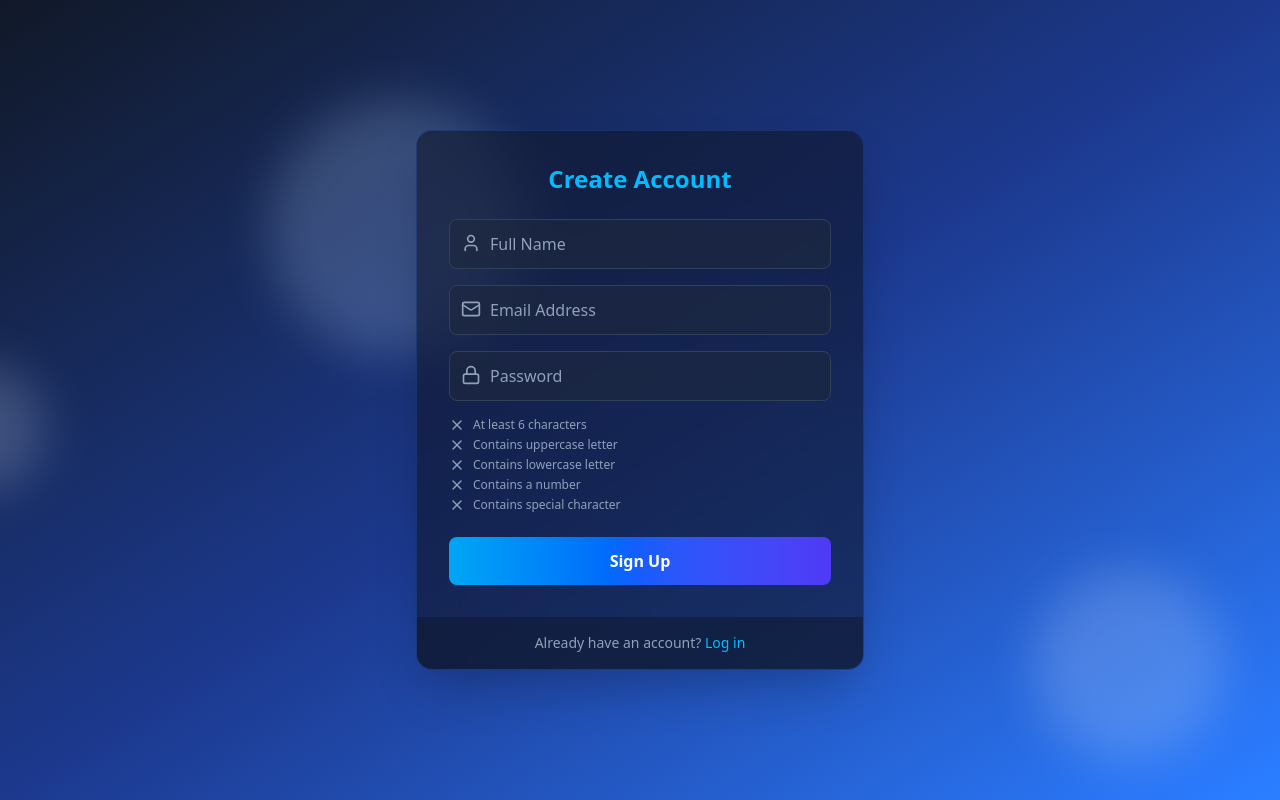
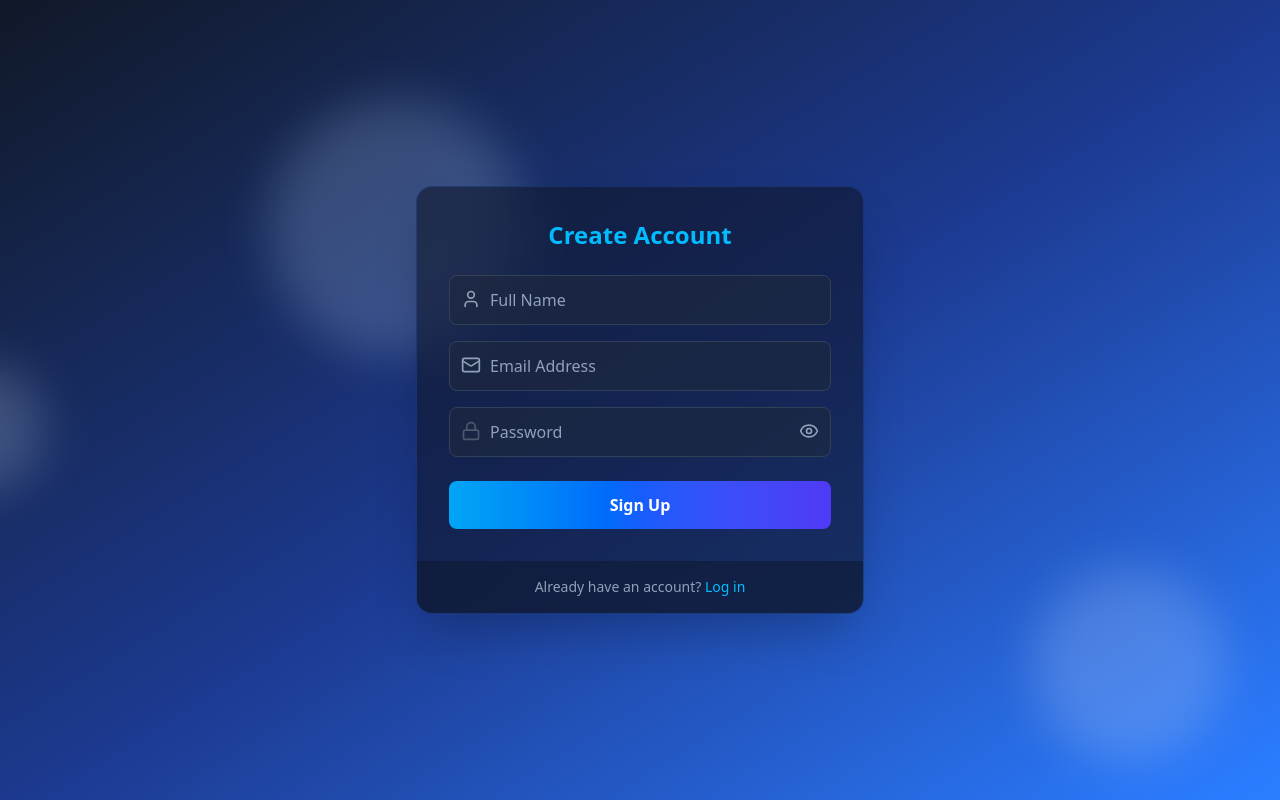
Before and after one commit to theshanGeeth123/MERN-auth-system, a React app in the folder frontend/: page /signup in a window 1280 px wide. Built offline with nearby package versions, Linux system fonts and the light colour scheme; the HTML template or start-up script is replaced by a standard one.

Commit message:
Fixed the SignUp page password section

```diff
--- a/frontend/src/Pages/SignUp/PasswordSection.jsx
+++ b/frontend/src/Pages/SignUp/PasswordSection.jsx
@@ -1,14 +1,16 @@
+import { Eye, EyeOff } from "lucide-react";
+import { useState } from "react";
 
 const PasswordSection = ({ password, setPassword }) => {
 
-
+    const [showPassword, setShowPassword] = useState(false);
 
     return (
-        <>
+        <div className="relative">
             <input
-                type="password"
+                type={showPassword ? "text" : "password"}
                 placeholder="Password"
-                className="w-full pl-10 pr-4 py-3 rounded-lg
+                className="w-full pl-10 pr-12 py-3 rounded-lg
                             bg-slate-800/60 border border-slate-700
                             text-white placeholder-slate-400
                             focus:outline-none focus:ring-2 focus:ring-sky-500 focus:border-sky-500
@@ -16,11 +18,22 @@ const PasswordSection = ({ password, setPassword }) => {
                 onChange={(e) => {
                     setPassword(e.target.value);
                 }}
-
                 value={password}
             />
-        </>
-    )
-}
 
-export default PasswordSection
+            <button
+                type="button"
+                onClick={() => setShowPassword(!showPassword)}
+                className="absolute right-3 top-3.5 text-slate-400 hover:text-sky-400 transition"
+            >
+                {showPassword ? (
+                    <EyeOff className="w-5 h-5" />
+                ) : (
+                    <Eye className="w-5 h-5" />
+                )}
+            </button>
+        </div>
+    );
+};
+
+export default PasswordSection;
--- a/frontend/src/Pages/SignUp/PasswordStatus.jsx
+++ b/frontend/src/Pages/SignUp/PasswordStatus.jsx
@@ -30,9 +30,13 @@ const PasswordStatus = ({ checks, password, score }) => {
 
 
     return (
+
+        <>
+
+        {password.length > 0 && (
         <div className="mt-4">
 
-            {password.length > 0 && (
+
                 <>
                     <div className="flex justify-between text-xs text-slate-400 mb-1">
                         <span>Password strength</span>
@@ -47,7 +51,7 @@ const PasswordStatus = ({ checks, password, score }) => {
                     </div>
                 </>
 
-            )}
+
 
             <ul className="text-xs space-y-1">
                 <li className="flex items-center gap-2">
@@ -109,6 +113,9 @@ const PasswordStatus = ({ checks, password, score }) => {
 
 
         </div>
+         )}
+
+         </>
     )
 }
 
```
